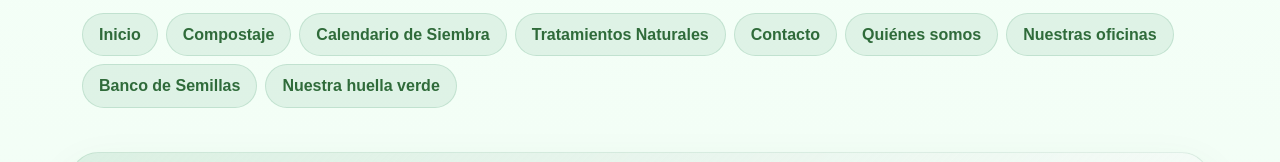
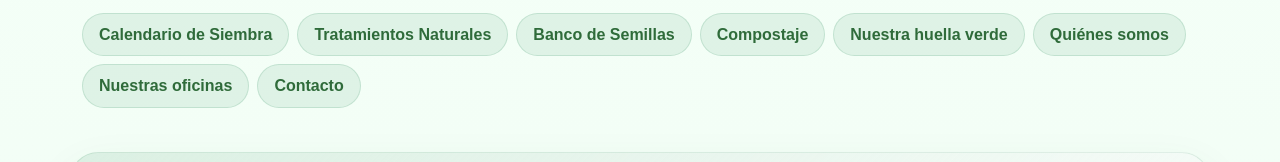
Before and after one commit to Lenguajes-de-Mercado-y-Tecnologias-Web/tp-leng1-equipo-GNT, a plain HTML site: page trabajo practico/index.html in a window 1280 px wide. Shown: the part 103-265 px from the top of the page. Drawn offline with Linux system fonts and the light colour scheme.

Commit message:
fix: orden botonera de inicio

```diff
--- a/trabajo practico/index.html
+++ b/trabajo practico/index.html
@@ -20,15 +20,15 @@
     </div>
     <nav class="mt-3">
       <ul class="nav nav-pills flex-wrap gap-2">
-        <li class="nav-item"><a class="nav-link" href="#inicio">Inicio</a></li>
-        <li class="nav-item"><a class="nav-link" href="#compost">Compostaje</a></li>
+        <!-- <li class="nav-item"><a class="nav-link" href="#inicio">Inicio</a></li> -->
         <li class="nav-item"><a class="nav-link" href="#calendario">Calendario de Siembra</a></li>
         <li class="nav-item"><a class="nav-link" href="#tratamientos">Tratamientos Naturales</a></li>
-        <li class="nav-item"><a class="nav-link" href="#contacto">Contacto</a></li>
+        <li class="nav-item"><a class="nav-link" href="#banco_semillas">Banco de Semillas</a></li>
+        <li class="nav-item"><a class="nav-link" href="#compost">Compostaje</a></li>
+        <li class="nav-item"><a class="nav-link" href="#huella_verde">Nuestra huella verde</a></li>
         <li class="nav-item"><a class="nav-link" href="#somos">Quiénes somos</a></li>
         <li class="nav-item"><a class="nav-link" href="#nuestras_oficinas">Nuestras oficinas</a></li>
-        <li class="nav-item"><a class="nav-link" href="#banco_semillas">Banco de Semillas</a></li>
-        <li class="nav-item"><a class="nav-link" href="#huella_verde">Nuestra huella verde</a></li>
+        <li class="nav-item"><a class="nav-link" href="#contacto">Contacto</a></li>
       </ul>
     </nav>
   </header>
```
